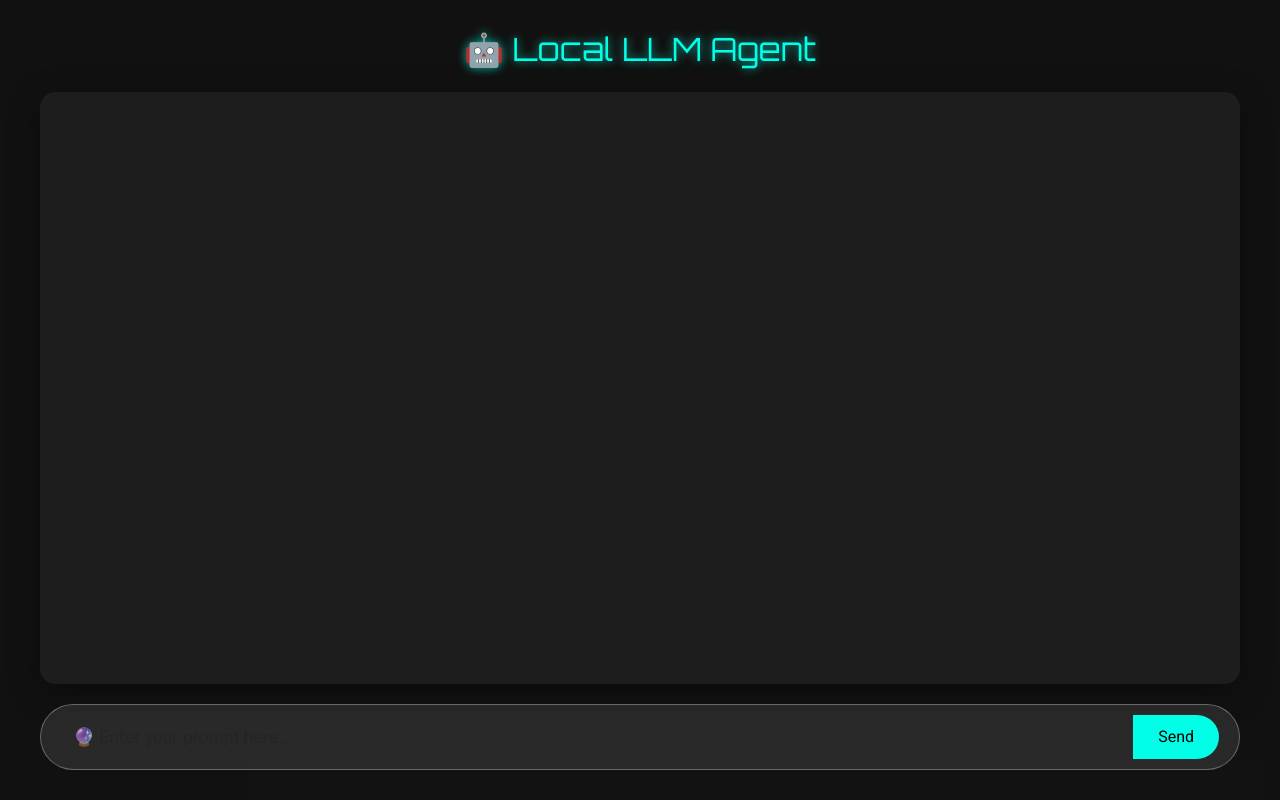
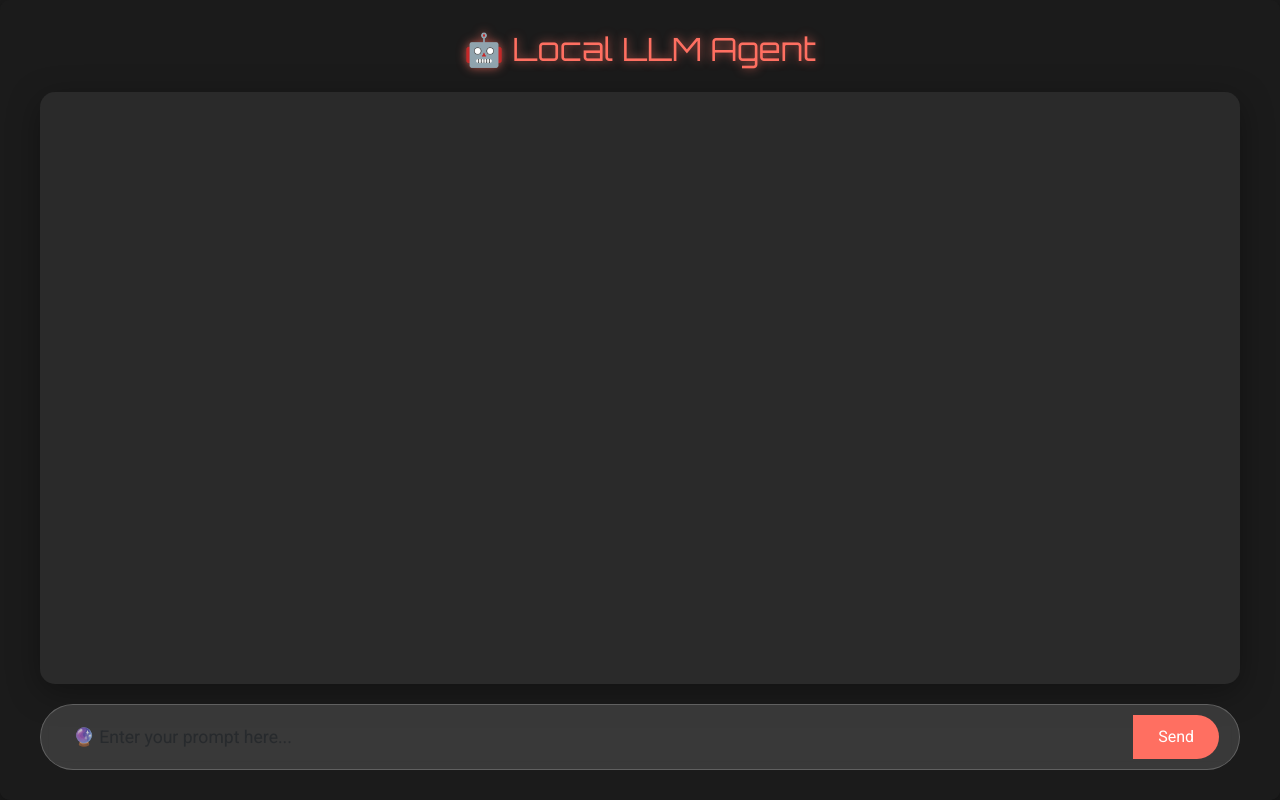
Before and after one commit to vishnugamini/LocalLLMAgent, a Flask app: page / in a window 1280 px wide. Run offline with Flask 3, Linux system fonts and the light colour scheme; some libraries are stand-ins or nearby versions.

Commit message:
updated ui

```diff
--- a/app.py
+++ b/app.py
@@ -1,4 +1,4 @@
-# app.py
+
 
 from flask import Flask, render_template, request
 from flask_socketio import SocketIO, emit
@@ -6,7 +6,7 @@ import threading
 import json
 import logging
 
-# Import your existing modules
+
 from LLM_response import llm, add_context, refresh
 from execute_code import exec_code
 from agents import PerpSearch, PicSearch, InstallModule, Sub_Agent
@@ -25,15 +25,15 @@ from terminal_ui.terminal_animation import (
     kill_child_agent
 )
 
-# Setup logging
+
 logging.basicConfig(level=logging.INFO)
 logger = logging.getLogger(__name__)
 
 app = Flask(__name__)
-app.secret_key = 'your_secret_key'  # Replace with a secure key in production
+app.secret_key = 'your_secret_key'
 socketio = SocketIO(app, cors_allowed_origins="*")
 
-# Initialize agents
+
 search = PerpSearch()
 picture = PicSearch()
 install = InstallModule()
@@ -54,7 +54,7 @@ def handle_agent_logic(prompt, sid):
             msg_to_user = response_json.get("message_to_the_user", "")
             agent_call = response_json.get("call_myself", "false")
 
-            # Send agent message to client
+
             socketio.emit('agent_response', {"type": "agent_message", "content": msg_to_user}, room=sid)
 
             if agent_call.lower() == "true":
@@ -63,33 +63,33 @@ def handle_agent_logic(prompt, sid):
                 query = response_json.get("tool", {}).get("query", "None")
 
                 if tool == "python" and code != "None":
-                    # Emit loading message before executing code
+
                     socketio.emit('agent_response', {"type": "loading_message", "content": "Executing code..."}, room=sid)
                     output = exec_code(code)
                     add_context("user", f"OUTPUT FROM PYTHON COMPILER {output['output']}")
-                    # Emit final message after code execution
+
                     socketio.emit('agent_response', {"type": "compiler_message", "content": output['output']}, room=sid)
 
                 elif tool == "install" and query != "None":
-                    # Emit loading message before installing module
+
                     socketio.emit('agent_response', {"type": "loading_message", "content": f"Installing module '{query}'..."}, room=sid)
                     install_module(query)
                     output = install.install(query)
                     add_context("user", f"OUTPUT FROM INSTALLATION {output}")
-                    # Emit final message after installation
+
                     socketio.emit('agent_response', {"type": "compiler_message", "content": f"Module '{query}' installed successfully."}, room=sid)
 
                 elif tool == "uninstall" and query != "None":
-                    # Emit loading message before uninstalling module
+
                     socketio.emit('agent_response', {"type": "loading_message", "content": f"Uninstalling module '{query}'..."}, room=sid)
                     uninstall_module(query)
                     output = install.uninstall(query)
                     add_context("user", f"OUTPUT FROM UNINSTALLATION {output}")
-                    # Emit final message after uninstallation
+
                     socketio.emit('agent_response', {"type": "compiler_message", "content": f"Module '{query}' uninstalled successfully."}, room=sid)
 
                 elif tool == "search" and query != "None":
-                    # Emit loading message before searching
+
                     socketio.emit('agent_response', {"type": "loading_message", "content": f"Searching for '{query}'..."}, room=sid)
                     search_thread = threading.Thread(target=search_dots)
                     search_thread.start()
@@ -100,28 +100,27 @@ def handle_agent_logic(prompt, sid):
                         "user",
                         f"OUTPUT FROM SEARCH RESULTS (NOT VISIBLE TO USER, must be summarized in message to user if needed): {output}",
                     )
-                    # Emit final message after search
-                    socketio.emit('agent_response', {"type": "search_message", "content": f"Search for '{query}' completed."}, room=sid)
+
 
                 elif tool == "picture" and query != "None":
-                    # Emit loading message before picture search
+
                     socketio.emit('agent_response', {"type": "loading_message", "content": f"Searching for pictures related to '{query}'..."}, room=sid)
                     results_pictures = picture.picSearch(query)
                     add_context(
                         "user",
                         f"OUTPUT FROM PICTURE SEARCH RESULTS {results_pictures}. Now you can proceed to download these using python if the user asked",
                     )
-                    # Emit final message after picture search
+
                     socketio.emit('agent_response', {"type": "picture_message", "content": f"Picture search for '{query}' completed."}, room=sid)
 
                 elif tool == "agent" and query != "None":
-                    # Emit loading message before initiating sub-agent
+
                     socketio.emit('agent_response', {"type": "loading_message", "content": f"Initiating sub-agent for '{query}'..."}, room=sid)
                     sub_agent = Sub_Agent()
                     sub_response = sub_agent.initiate(query)
                     add_context("user", f"SUMMARY FROM SUB AGENT: {sub_response}. You must explain the outcome to the user and then proceed to next task if it exists")
                     kill_child_agent()
-                    # Emit final message after sub-agent completes
+
                     socketio.emit('agent_response', {"type": "child_agent_message", "content": f"Sub-agent for '{query}' completed."}, room=sid)
     except Exception as e:
         logger.error(f"Error in handle_agent_logic: {e}")
@@ -130,7 +129,7 @@ def handle_agent_logic(prompt, sid):
 @socketio.on('user_prompt')
 def handle_user_prompt(data):
     prompt = data.get('prompt')
-    sid = request.sid  # 'request' is correctly imported
+    sid = request.sid
     if prompt:
         socketio.start_background_task(target=handle_agent_logic, prompt=prompt, sid=sid)
     else:
--- a/static/css/styles.css
+++ b/static/css/styles.css
@@ -1,15 +1,14 @@
-/* static/css/styles.css */
 
-/* General Styles */
 body {
     margin: 0;
     padding: 0;
     font-family: 'Roboto', sans-serif;
-    overflow: hidden; /* Prevent scrollbars from appearing */
-    background-color: #121212; /* Dark background */
+    overflow: hidden;
+    background-color: #1c1c1c;
+    color: #e0e0e0;
 }
 
-/* Particles.js Container */
+
 #particles-js {
     position: fixed;
     width: 100%;
@@ -19,47 +18,49 @@ body {
     left: 0;
 }
 
-/* Chat Box */
+
 .chat-box {
-    position: fixed; /* Fixed to occupy the entire viewport */
+    position: fixed;
     top: 0;
     left: 0;
-    width: 100vw; /* Full viewport width */
-    height: 100vh; /* Full viewport height */
-    background: rgba(18, 18, 18, 0.8); /* Semi-transparent dark background */
+    width: 100vw;
+    height: 100vh;
+    background: rgba(28, 28, 28, 0.9);
     padding: 30px;
     display: flex;
     flex-direction: column;
-    justify-content: center; /* Center vertically */
-    align-items: center; /* Center horizontally */
+    justify-content: center;
+    align-items: center;
     box-sizing: border-box;
+    border-radius: 10px;
+    box-shadow: 0 4px 16px rgba(0, 0, 0, 0.5);
 }
 
-/* Header */
+
 .chat-box h2 {
     font-family: 'Orbitron', sans-serif;
-    color: #00ffe6;
-    text-shadow: 0 0 10px rgba(0,255,230,0.7);
+    color: #ff6f61;
+    text-shadow: 0 0 10px rgba(255, 111, 97, 0.7);
     margin-bottom: 20px;
     text-align: center;
 }
 
-/* Chat Window */
+
 .chat-window {
     flex: 1;
     width: 100%;
     max-width: 1200px;
-    height: 80vh; /* Occupies most of the screen */
+    height: 80vh;
     overflow-y: auto;
     padding: 20px;
-    background: rgba(255, 255, 255, 0.05);
+    background: rgba(45, 45, 45, 0.85);
     border-radius: 15px;
     margin-bottom: 20px;
     position: relative;
     box-shadow: 0 8px 32px 0 rgba(0, 0, 0, 0.37);
 }
 
-/* Messages */
+
 .message {
     padding: 15px 20px;
     border-radius: 25px;
@@ -72,9 +73,9 @@ body {
     word-wrap: break-word;
 }
 
-/* User Messages */
+
 .user-message {
-    background: #1e88e5;
+    background: #4caf50;
     color: #ffffff;
     align-self: flex-end;
     margin-left: auto;
@@ -82,10 +83,9 @@ body {
     border-bottom-right-radius: 0;
 }
 
-/* Agent Messages */
-/* Agent Messages */
+
 .agent-message {
-    background: #424242;
+    background: #2196f3;
     color: #ffffff;
     align-self: flex-start;
     margin-right: auto;
@@ -94,9 +94,20 @@ body {
 }
 
 
-/* Loading Messages */
 .loading-message {
-    background: #2e7d32;
+    background: #ffeb3b;
+    color: #333333;
+    align-self: flex-start;
+    margin-right: auto;
+    display: flex;
+    align-items: center;
+    text-align: left;
+    border-bottom-left-radius: 0;
+}
+
+
+.error-message {
+    background: #f44336;
     color: #ffffff;
     align-self: flex-start;
     margin-right: auto;
@@ -106,47 +117,35 @@ body {
     border-bottom-left-radius: 0;
 }
 
-/* Error Messages */
-.error-message {
-    background: #d32f2f;
-    color: #ffffff;
-    align-self: flex-start;
-    margin-right: auto;
-    display: flex;
-    align-items: center;
-    text-align: left;
-    border-bottom-left-radius: 0;
-}
 
-/* Input Group */
 .futuristic-input-group {
     display: flex;
     align-items: center;
-    background: rgba(255, 255, 255, 0.1);
+    background: rgba(70, 70, 70, 0.7);
     border-radius: 50px;
     padding: 10px 20px;
     backdrop-filter: blur(5px);
     -webkit-backdrop-filter: blur(5px);
-    border: 1px solid rgba(255, 255, 255, 0.3);
+    border: 1px solid rgba(255, 255, 255, 0.2);
     width: 100%;
     max-width: 1200px;
 }
 
-/* Input Field */
+
 .futuristic-input-group input {
     background: transparent;
     border: none;
     outline: none;
-    color: #ffffff;
+    color: #e0e0e0;
     flex: 1;
     font-size: 1.1rem;
 }
 
-/* Send Button */
+
 .futuristic-input-group button {
-    background: #00ffe6;
+    background: #ff6f61;
     border: none;
-    color: #000000;
+    color: #ffffff;
     padding: 10px 25px;
     border-radius: 50px;
     cursor: pointer;
@@ -155,23 +154,23 @@ body {
 }
 
 .futuristic-input-group button:hover {
-    background: #00b3c1;
+    background: #e65b50;
     transform: scale(1.05);
 }
 
-/* Spinner Alignment */
+
 .loading-message .spinner-border,
 .error-message .spinner-border {
     margin-left: 10px;
 }
 
-/* Animations */
+
 @keyframes fadeIn {
     from { opacity: 0; transform: translateY(20px); }
     to { opacity: 1; transform: translateY(0); }
 }
 
-/* Scrollbar Styling */
+
 .chat-window::-webkit-scrollbar {
     width: 10px;
 }
@@ -182,15 +181,15 @@ body {
 }
 
 .chat-window::-webkit-scrollbar-thumb {
-    background: #00ffe6;
+    background: #ff6f61;
     border-radius: 10px;
 }
 
 .chat-window::-webkit-scrollbar-thumb:hover {
-    background: #00b3c1;
+    background: #e65b50;
 }
 
-/* Responsive Design */
+
 @media (max-width: 768px) {
     .chat-box {
         padding: 20px;
@@ -209,50 +208,50 @@ body {
     }
 }
 
-/* Dark Mode Variables */
+
 :root {
-    --primary-color: #00ffe6;
-    --agent-color: #424242;
-    --user-color: #1e88e5;
-    --loading-color: #2e7d32;
-    --error-color: #d32f2f;
+    --primary-color: #ff6f61;
+    --agent-color: #2196f3;
+    --user-color: #4caf50;
+    --loading-color: #ffeb3b;
+    --error-color: #f44336;
 }
 
-/* Dark Mode Styles */
+
 body.dark-mode {
-    background-color: #121212;
-    color: #ffffff;
+    background-color: #1c1c1c;
+    color: #e0e0e0;
 }
 
-/* Update Chat Box for Dark Mode */
+
 body.dark-mode .chat-box {
-    background: rgba(18, 18, 18, 0.9);
+    background: rgba(28, 28, 28, 0.95);
     border: 1px solid rgba(255, 255, 255, 0.1);
 }
 
-/* Update Input Group for Dark Mode */
+
 body.dark-mode .futuristic-input-group {
-    background: rgba(255, 255, 255, 0.1);
+    background: rgba(70, 70, 70, 0.7);
     border: 1px solid rgba(255, 255, 255, 0.2);
 }
 
-/* Update Messages for Dark Mode */
+
 body.dark-mode .user-message {
-    background: #1e88e5;
+    background: var(--user-color);
     color: #ffffff;
 }
 
 body.dark-mode .agent-message {
-    background: #424242;
+    background: var(--agent-color);
     color: #ffffff;
 }
 
 body.dark-mode .loading-message {
-    background: #2e7d32;
-    color: #ffffff;
+    background: var(--loading-color);
+    color: #333333;
 }
 
 body.dark-mode .error-message {
-    background: #d32f2f;
+    background: var(--error-color);
     color: #ffffff;
 }
--- a/templates/base.html
+++ b/templates/base.html
@@ -4,36 +4,26 @@
 <head>
     <meta charset="UTF-8">
     <title>{% block title %}Futuristic Agent Interface{% endblock %}</title>
-    <!-- Google Fonts -->
     <link href="https://fonts.googleapis.com/css2?family=Orbitron:wght@400;700&family=Roboto:wght@400;500&display=swap" rel="stylesheet">
-    <!-- Bootstrap CSS -->
     <link href="https://cdn.jsdelivr.net/npm/bootstrap@5.3.0/dist/css/bootstrap.min.css" rel="stylesheet">
-    <!-- Bootstrap Icons -->
     <link rel="stylesheet" href="https://cdn.jsdelivr.net/npm/bootstrap-icons@1.10.5/font/bootstrap-icons.css">
-    <!-- Particles.js for Background Effects -->
     <script src="https://cdn.jsdelivr.net/npm/particles.js@2.0.0/particles.min.js"></script>
-    <!-- Custom CSS -->
     <link href="{{ url_for('static', filename='css/styles.css') }}" rel="stylesheet">
     {% block head %}{% endblock %}
 </head>
 <body>
-    <!-- Particles.js Container -->
     <div id="particles-js"></div>
 
     {% block body %}
-    <!-- Main Content -->
     {% endblock %}
 
-    <!-- jQuery -->
     <script src="https://code.jquery.com/jquery-3.6.0.min.js"></script>
-    <!-- Socket.IO -->
     <script src="//cdnjs.cloudflare.com/ajax/libs/socket.io/4.0.0/socket.io.min.js"></script>
-    <!-- Bootstrap JS Bundle -->
     <script src="https://cdn.jsdelivr.net/npm/bootstrap@5.3.0/dist/js/bootstrap.bundle.min.js"></script>
-    <!-- Particles.js Configuration -->
     <script src="{{ url_for('static', filename='js/particles.json') }}"></script>
-    <!-- Custom JS -->
     <script src="{{ url_for('static', filename='js/app.js') }}"></script>
+    <script src="https://cdn.jsdelivr.net/npm/marked/marked.min.js"></script>
+
     {% block scripts %}{% endblock %}
 </body>
 </html>
--- a/templates/components/chat_window.html
+++ b/templates/components/chat_window.html
@@ -1,4 +1,2 @@
-<!-- templates/components/chat_window.html -->
 <div id="chat-window" class="chat-window">
-    <!-- Messages will appear here -->
 </div>
--- a/templates/components/input_group.html
+++ b/templates/components/input_group.html
@@ -1,4 +1,3 @@
-<!-- templates/components/input_group.html -->
 <div class="input-group futuristic-input-group">
     <input type="text" id="prompt" class="form-control" placeholder="🔮 Enter your prompt here..." aria-label="User prompt">
     <button class="btn btn-primary" id="send-btn" aria-label="Send prompt">Send</button>
--- a/templates/components/loading_message.html
+++ b/templates/components/loading_message.html
@@ -1,4 +1,3 @@
-<!-- templates/components/loading_message.html -->
 <div class="message loading-message">
     <strong>Agent:</strong> {{ message }}
     <div class="spinner-border spinner-border-sm text-primary ms-2" role="status">
--- a/templates/index.html
+++ b/templates/index.html
@@ -1,4 +1,3 @@
-<!-- templates/index.html -->
 {% extends "base.html" %}
 
 {% block title %}Futuristic Agent Interface{% endblock %}
```
Also changed, not shown: static/js/app.js (+32 -18 lines), README.md (deleted).
